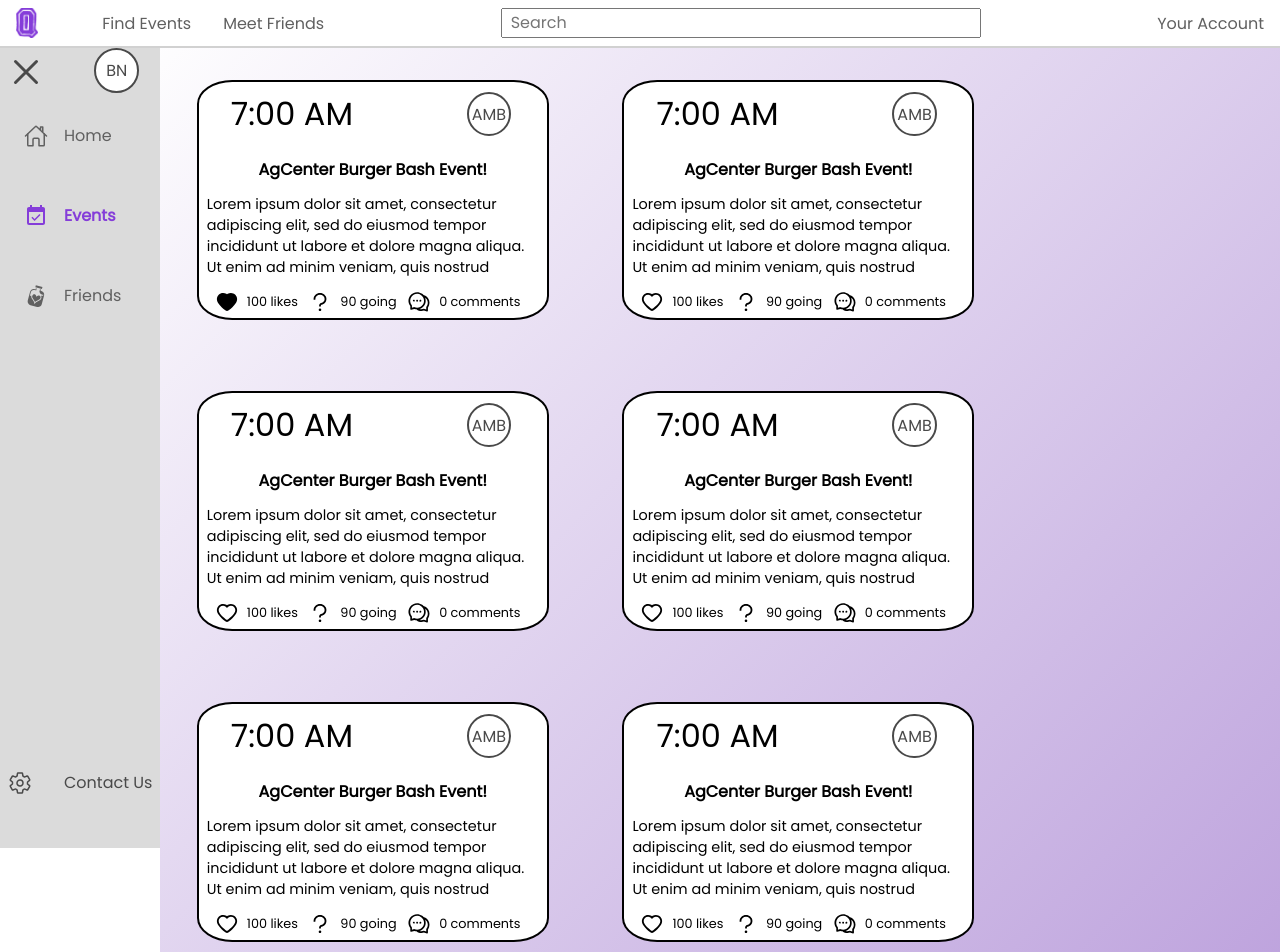
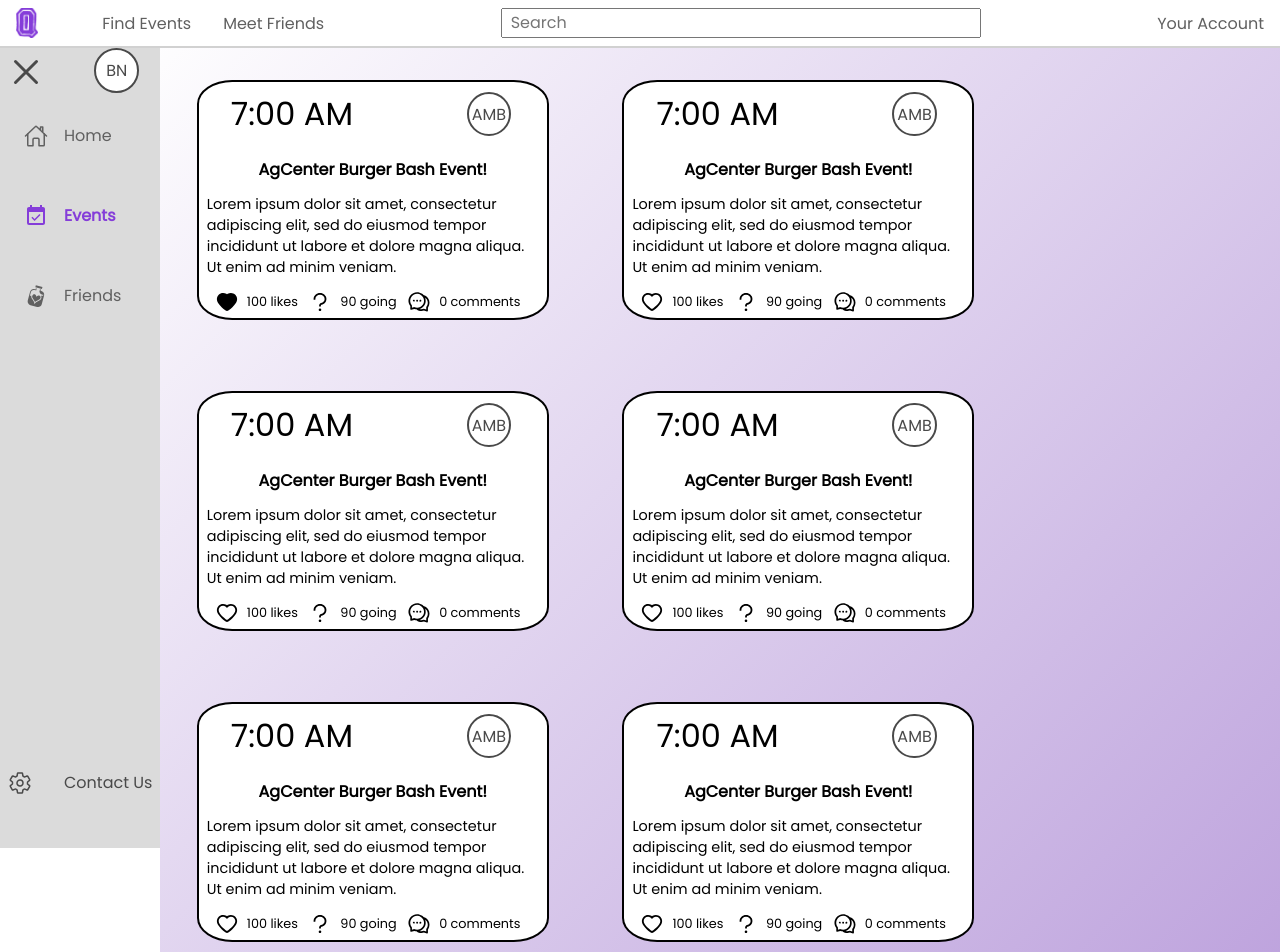
Before and after one commit to rnewso4/the_quad_website, a React (Create React App) app: page /events in a window 1280 px wide. Shown: the top 952 px of the page. Built offline with nearby package versions, Linux system fonts and the light colour scheme.

Commit message:
removed scroll bars

```diff
--- a/src/Container/Events.js
+++ b/src/Container/Events.js
@@ -14,6 +14,8 @@ const Events = ({ sidebarStyle, isSelected, setsidebarStyle }) => {
     const [comments, setComments] = useState(0)
     const [activateHeart, setActivateHeart] = useState(true)
     const [activateQuestion, setActivateQuestion] = useState(false)
+    const detailedTextP = `Lorem ipsum dolor sit amet, consectetur
+    adipiscing elit, sed do eiusmod tempor incididunt ut labore et dolore magna aliqua. Ut enim ad minim veniam.`
 
     var numOfLikes = likes + ' likes';
     var numOfGoing = going + ' going';
@@ -72,10 +74,7 @@ const Events = ({ sidebarStyle, isSelected, setsidebarStyle }) => {
                         <p>AgCenter Burger Bash Event!</p>
                     </div>
                     <div id='detailedText'>
-                        <p>Lorem ipsum dolor sit amet, consectetur adipiscing elit, sed
-                        do eiusmod tempor incididunt ut labore et dolore magna
-                        aliqua. Ut enim ad minim veniam, quis nostrud exercitation
-                        ullamco laboris </p>
+                        <p>{detailedTextP}</p>
                     </div>
                     <div id='bottomTag'>
                         <div className='IconAndText' id={activateHeart ? 'heartyes' : 'heartno'}>
@@ -103,10 +102,7 @@ const Events = ({ sidebarStyle, isSelected, setsidebarStyle }) => {
                         <p>AgCenter Burger Bash Event!</p>
                     </div>
                     <div id='detailedText'>
-                        <p>Lorem ipsum dolor sit amet, consectetur adipiscing elit, sed
-                        do eiusmod tempor incididunt ut labore et dolore magna
-                        aliqua. Ut enim ad minim veniam, quis nostrud exercitation
-                        ullamco laboris </p>
+                        <p>{detailedTextP}</p>
                     </div>
                     <div id='bottomTag'>
                         <div className='IconAndText'>
@@ -132,10 +128,7 @@ const Events = ({ sidebarStyle, isSelected, setsidebarStyle }) => {
                         <p>AgCenter Burger Bash Event!</p>
                     </div>
                     <div id='detailedText'>
-                        <p>Lorem ipsum dolor sit amet, consectetur adipiscing elit, sed
-                        do eiusmod tempor incididunt ut labore et dolore magna
-                        aliqua. Ut enim ad minim veniam, quis nostrud exercitation
-                        ullamco laboris </p>
+                        <p>{detailedTextP}</p>
                     </div>
                     <div id='bottomTag'>
                         <div className='IconAndText'>
@@ -161,10 +154,7 @@ const Events = ({ sidebarStyle, isSelected, setsidebarStyle }) => {
                         <p>AgCenter Burger Bash Event!</p>
                     </div>
                     <div id='detailedText'>
-                        <p>Lorem ipsum dolor sit amet, consectetur adipiscing elit, sed
-                        do eiusmod tempor incididunt ut labore et dolore magna
-                        aliqua. Ut enim ad minim veniam, quis nostrud exercitation
-                        ullamco laboris </p>
+                        <p>{detailedTextP}</p>
                     </div>
                     <div id='bottomTag'>
                         <div className='IconAndText'>
@@ -190,10 +180,7 @@ const Events = ({ sidebarStyle, isSelected, setsidebarStyle }) => {
                         <p>AgCenter Burger Bash Event!</p>
                     </div>
                     <div id='detailedText'>
-                        <p>Lorem ipsum dolor sit amet, consectetur adipiscing elit, sed
-                        do eiusmod tempor incididunt ut labore et dolore magna
-                        aliqua. Ut enim ad minim veniam, quis nostrud exercitation
-                        ullamco laboris </p>
+                        <p>{detailedTextP}</p>
                     </div>
                     <div id='bottomTag'>
                         <div className='IconAndText'>
@@ -219,10 +206,7 @@ const Events = ({ sidebarStyle, isSelected, setsidebarStyle }) => {
                         <p>AgCenter Burger Bash Event!</p>
                     </div>
                     <div id='detailedText'>
-                        <p>Lorem ipsum dolor sit amet, consectetur adipiscing elit, sed
-                        do eiusmod tempor incididunt ut labore et dolore magna
-                        aliqua. Ut enim ad minim veniam, quis nostrud exercitation
-                        ullamco laboris </p>
+                        <p>{detailedTextP}</p>
                     </div>
                     <div id='bottomTag'>
                         <div className='IconAndText'>
@@ -248,10 +232,7 @@ const Events = ({ sidebarStyle, isSelected, setsidebarStyle }) => {
                         <p>AgCenter Burger Bash Event!</p>
                     </div>
                     <div id='detailedText'>
-                        <p>Lorem ipsum dolor sit amet, consectetur adipiscing elit, sed
-                        do eiusmod tempor incididunt ut labore et dolore magna
-                        aliqua. Ut enim ad minim veniam, quis nostrud exercitation
-                        ullamco laboris </p>
+                        <p>{detailedTextP}</p>
                     </div>
                     <div id='bottomTag'>
                         <div className='IconAndText'>
--- a/src/index.css
+++ b/src/index.css
@@ -522,7 +522,7 @@
 
 #eventMax #detailedText {
   height: 5.5rem;
-  overflow: scroll;
+  overflow: hidden;
   word-wrap: break-word;
   font-size: 0.9rem;
   padding-right: 1rem;
```
